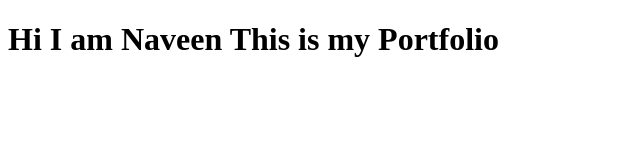
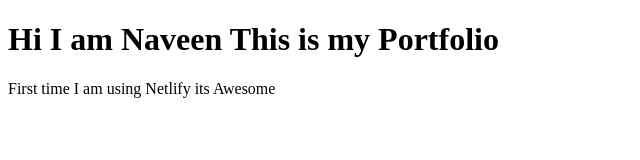
Before and after one commit to naveen-developer/myportfolio, a plain HTML site: page index.html in a window 1280 px wide. Shown: the whole page, without its empty margins (0-640 px from the left). Drawn offline with Linux system fonts and the light colour scheme.

Commit message:
second commit

```diff
--- a/index.html
+++ b/index.html
@@ -7,6 +7,7 @@
 <body>
 
 <h1>Hi I am Naveen This is my Portfolio</h1>
+<p>First time I am using Netlify its Awesome</p>
 
 </body>
 </html>
```
